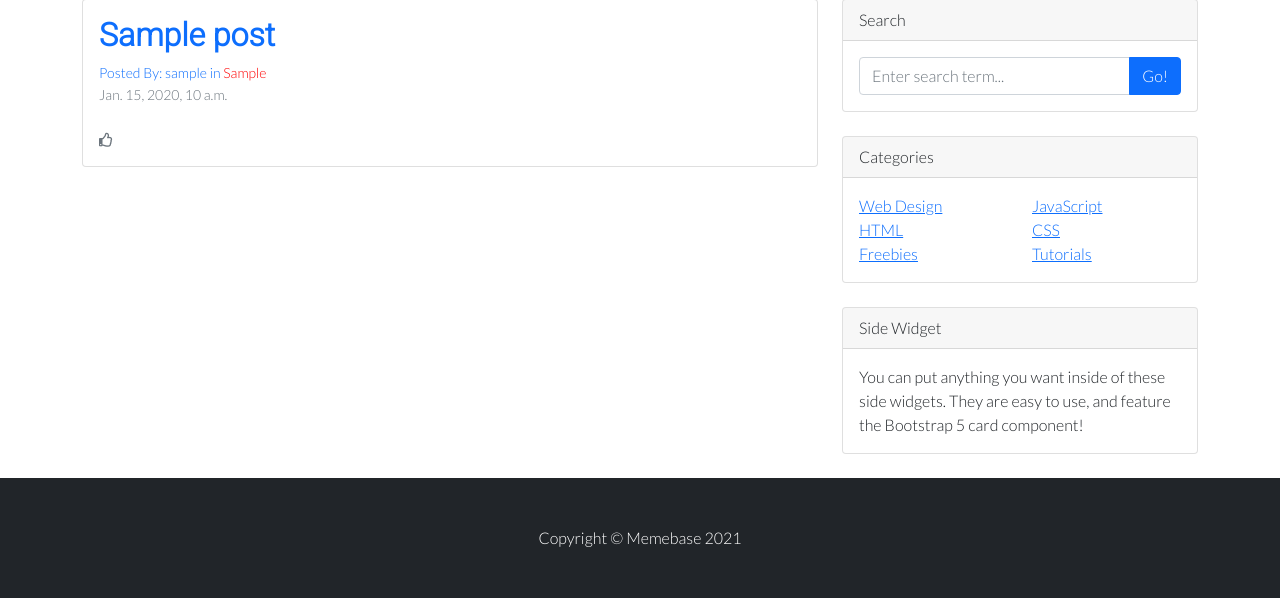
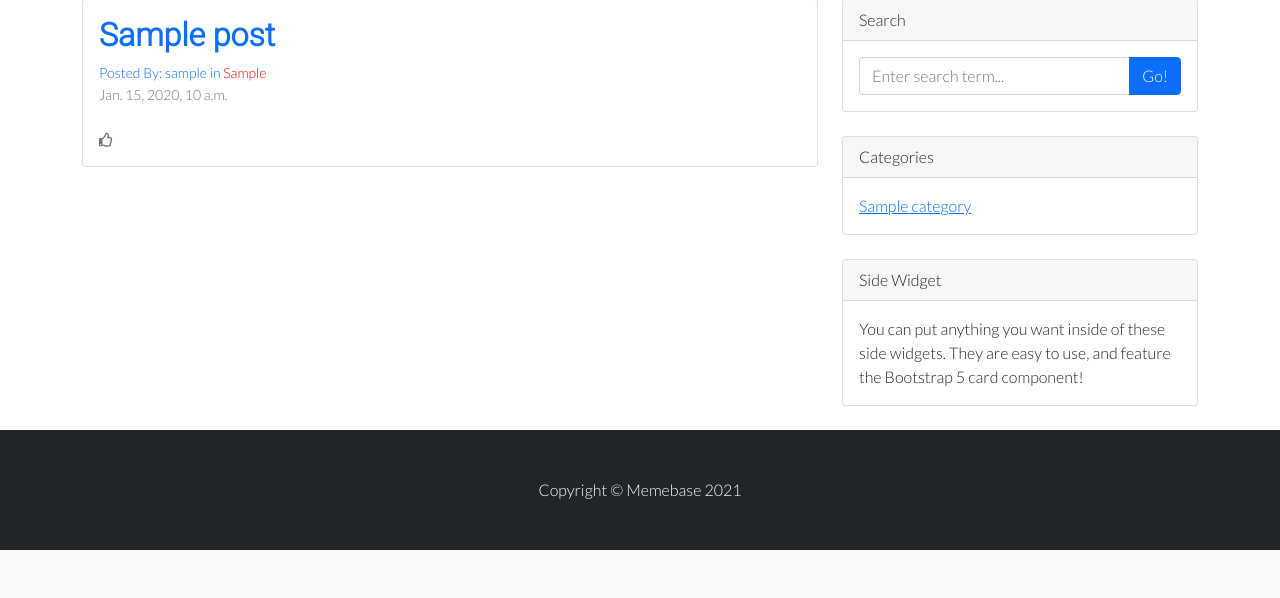
Before and after one commit to dhowai/portfolio-4-meme-blog, a Django app: page / in a window 1280 px wide. Shown: the part 360-958 px from the top of the page. After the commit the page ends 910 px from the top, so only its background shows below. Run offline with Django 3.2, Linux system fonts and the light colour scheme; tables that the repository leaves empty hold one stand-in row (values such as "Sample post").

Commit message:
Add available category list to navbar and homepage

```diff
--- a/blog/views.py
+++ b/blog/views.py
@@ -1,6 +1,6 @@
 from django.shortcuts import render
 from django.views.generic import ListView, DetailView, CreateView, UpdateView, DeleteView
-from .models import Post
+from .models import Post, Category
 from .forms import AddPostForm, EditPostForm
 from django.urls import reverse_lazy
 
@@ -10,6 +10,13 @@ class HomeView(ListView):
     template_name = 'index.html'
     queryset = Post.objects.order_by('-posted_on')
     paginate_by = 6
+
+    # Might remove
+    def get_context_data(self, *args, **kwargs):
+        cat_menu = Category.objects.all()
+        context = super(HomeView, self).get_context_data(*args, **kwargs)
+        context["cat_menu"] = cat_menu
+        return context
 
 
 class PostDetailView(DetailView):
@@ -44,3 +51,11 @@ class CategoryView(ListView):
             'posts': Post.objects.filter(category=self.kwargs['category'])
         }
         return content
+
+
+def category_list(request):
+    category_list = Category.objects.all()
+    context = {
+        'category_list': category_list
+    }
+    return context
--- a/memebase/settings.py
+++ b/memebase/settings.py
@@ -76,6 +76,7 @@ TEMPLATES = [
                 'django.template.context_processors.request',
                 'django.contrib.auth.context_processors.auth',
                 'django.contrib.messages.context_processors.messages',
+                'blog.views.category_list',
             ],
         },
     },
--- a/templates/category_page.html
+++ b/templates/category_page.html
@@ -1,11 +1,11 @@
 {% extends "base.html" %}
-{% block title %} {{ catlist.cat.title }} Page {% endblock %}
+{% block title %} {{ catlist.cat|title }} Page {% endblock %}
 
 {% block content %}
 {% if catlist.posts %}
     <div class="container">
         <div class="row">
-            <h1>List of {{ catlist.cat }}</h1>
+            <h1>List of {{ catlist.cat|title }}</h1>
             <div class="col-lg-12 mb-4 mt-4">
                 {% for post in catlist.posts %}
                     <!-- Featured blog post-->
--- a/templates/index.html
+++ b/templates/index.html
@@ -62,16 +62,9 @@
                     <div class="row">
                         <div class="col-sm-6">
                             <ul class="list-unstyled mb-0">
-                                <li><a href="#!">Web Design</a></li>
-                                <li><a href="#!">HTML</a></li>
-                                <li><a href="#!">Freebies</a></li>
-                            </ul>
-                        </div>
-                        <div class="col-sm-6">
-                            <ul class="list-unstyled mb-0">
-                                <li><a href="#!">JavaScript</a></li>
-                                <li><a href="#!">CSS</a></li>
-                                <li><a href="#!">Tutorials</a></li>
+                                {% for item in cat_menu %}
+                                    <li><a href="{% url 'category' item %}">{{item}}</a></li>
+                                {% endfor %}
                             </ul>
                         </div>
                     </div>
@@ -100,5 +93,4 @@
     </nav>
     {% endif %}
 </div>
-
 {% endblock %}
```
